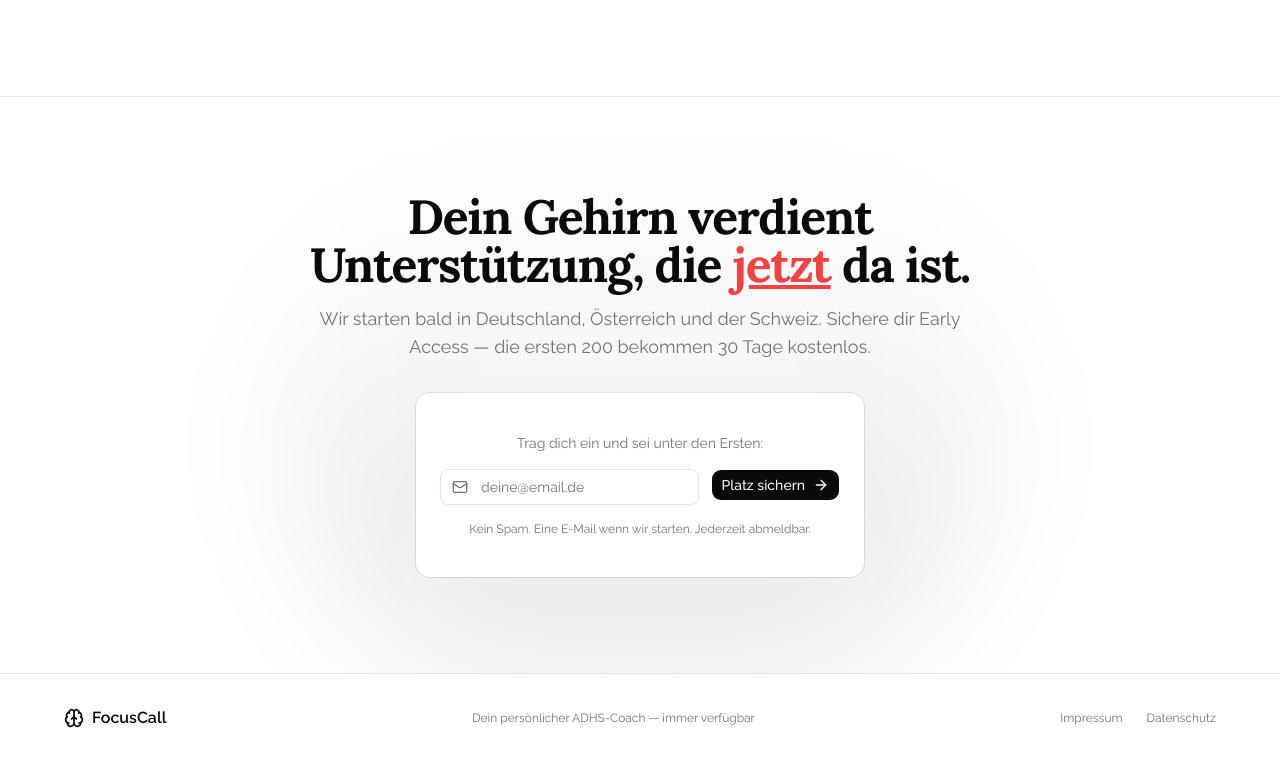
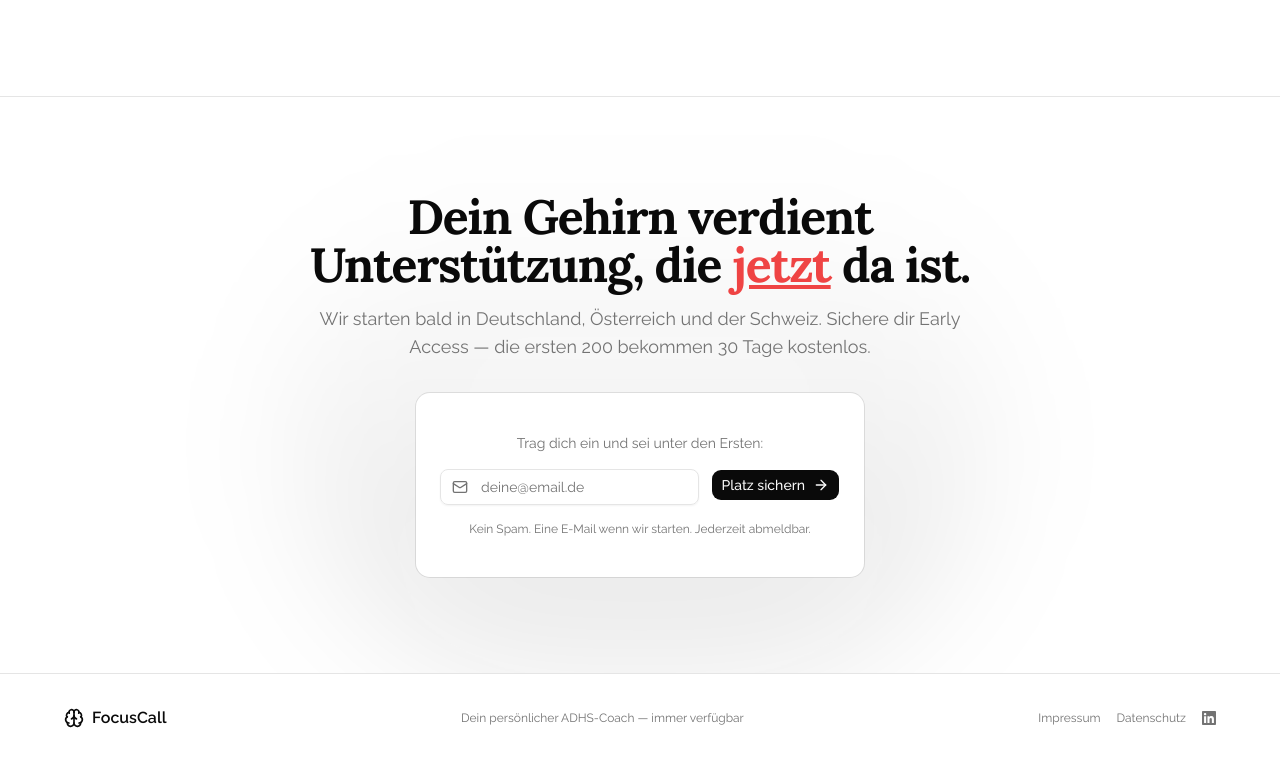
Before and after one commit to Silverstar187/focuscall-ai-frontend, a Next.js app: page / in a window 1280 px wide. Shown: the part 2830-3592 px from the top of the page. Built offline with nearby package versions, Linux system fonts and the light colour scheme.

Commit message:
Add LinkedIn link to footer

```diff
--- a/src/app/page.tsx
+++ b/src/app/page.tsx
@@ -640,9 +640,14 @@
           <p className="text-xs text-muted-foreground">
             {t.footerTagline}
           </p>
-          <div className="flex gap-6 text-xs text-muted-foreground">
+          <div className="flex items-center gap-4 text-xs text-muted-foreground">
             <a href="/impressum" className="hover:text-foreground transition-colors">{lang === 'de' ? 'Impressum' : 'Legal Notice'}</a>
             <a href="/datenschutz" className="hover:text-foreground transition-colors">{lang === 'de' ? 'Datenschutz' : 'Privacy'}</a>
+            <a href="https://www.linkedin.com/in/oliverspitzkat/" target="_blank" rel="noopener noreferrer" className="hover:text-foreground transition-colors" aria-label="LinkedIn">
+              <svg className="h-3.5 w-3.5" fill="currentColor" viewBox="0 0 24 24">
+                <path d="M20.447 20.452h-3.554v-5.569c0-1.328-.027-3.037-1.852-3.037-1.853 0-2.136 1.445-2.136 2.939v5.667H9.351V9h3.414v1.561h.046c.477-.9 1.637-1.85 3.37-1.85 3.601 0 4.267 2.37 4.267 5.455v6.286zM5.337 7.433c-1.144 0-2.063-.926-2.063-2.065 0-1.138.92-2.063 2.063-2.063 1.14 0 2.064.925 2.064 2.063 0 1.139-.925 2.065-2.064 2.065zm1.782 13.019H3.555V9h3.564v11.452zM22.225 0H1.771C.792 0 0 .774 0 1.729v20.542C0 23.227.792 24 1.771 24h20.451C23.2 24 24 23.227 24 22.271V1.729C24 .774 23.2 0 22.222 0h.003z"/>
+              </svg>
+            </a>
           </div>
         </div>
       </footer>
```
